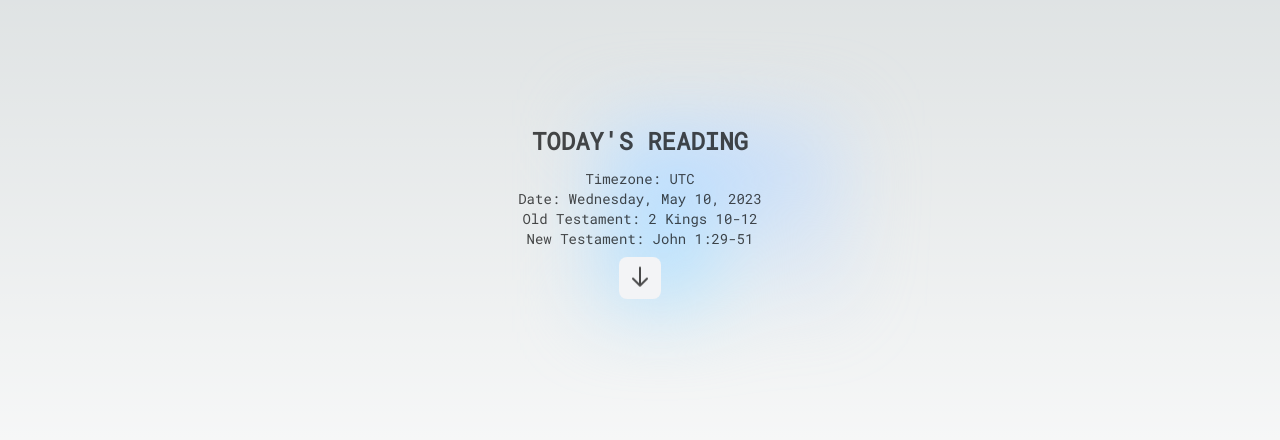
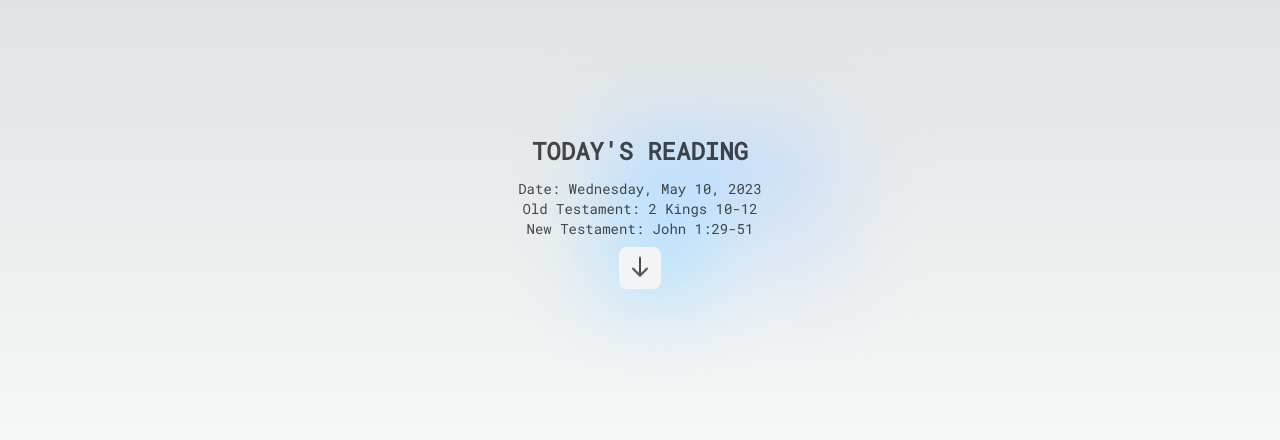
Before and after one commit to namaeconde/bible_yearly_web, a Next.js app: page / in a window 1280 px wide. Shown: the part 184-624 px from the top of the page. Built offline with nearby package versions, Linux system fonts and the light colour scheme.

Commit message:
Refactor and optimize get reading api

```diff
--- a/pages/api/reading/today.ts
+++ b/pages/api/reading/index.ts
@@ -4,7 +4,6 @@ import path from 'path'
 import { promises as fs } from 'fs'
 
 export type ReadingTodayType = {
-  Timezone: string,
   Date: string,
   "Old Testament": string,
   "New Testament": string
@@ -17,9 +16,9 @@ export default function handler(
 
   const months = ['January','February','March','April','May','June',
     'July','August','September','October','November','December'];
-  const clientTimezone = req.query["timezone"] ? req.query["timezone"] as string : "UTC"
-  const nowStr = new Date().toLocaleString("en-US", { timeZone: clientTimezone, dateStyle: "full" })
-  const now = new Date(nowStr)
+  const dateParam = req.query["date"] ? new Date(req.query["date"] as string) : new Date();
+  const formattedDate = dateParam.toLocaleString("en-US", { dateStyle: "full" })
+  const now = new Date(formattedDate);
   const date = now.getDate();
   const month = months[now.getMonth()];
 
@@ -27,8 +26,7 @@ export default function handler(
   fs.readFile(jsonDirectory + `/${month.toLowerCase()}.json`, 'utf8').then((content) => {
     const reading = JSON.parse(content)[date > -1 ? date-1 : 0];
     res.status(200).json({
-      Timezone: clientTimezone,
-      Date: `${nowStr}`,
+      Date: `${formattedDate}`,
       "Old Testament": reading["Old Testament"],
       "New Testament": reading["New Testament"]
     })
--- a/pages/components/ReadingToday.tsx
+++ b/pages/components/ReadingToday.tsx
@@ -1,4 +1,4 @@
-import { ReadingTodayType } from "@/pages/api/reading/today";
+import { ReadingTodayType } from "@/pages/api/reading";
 
 const VERSION = "NCV";
 
@@ -17,9 +17,6 @@ export default function ReadingToday({ readingToday }: { readingToday: ReadingTo
                 TODAY&apos;S READING
             </h2>
             <p className={`text-sm opacity-70`}>
-                Timezone: {readingToday["Timezone"]}
-            </p>
-            <p className={`text-sm opacity-70`}>
                 Date: {readingToday["Date"]}
             </p>
             <p className={`text-sm opacity-70`}>
@@ -36,7 +33,7 @@ export default function ReadingToday({ readingToday }: { readingToday: ReadingTo
                rel="noopener noreferrer">
                 <svg className="animate-bounce w-6 h-6 opacity-70" fill="none" strokeLinecap="round"
                      strokeLinejoin="round" strokeWidth="2" viewBox="0 0 24 24" stroke="currentColor">
-                    <path d="M19 14l-7 7m0 0l-7-7m7 7V3"></path>
+                    <path d="M19 14l-7 7m0 0l-7-7m7 7V3"/>
                 </svg>
             </a>
         </div>
--- a/pages/index.tsx
+++ b/pages/index.tsx
@@ -1,5 +1,5 @@
 import { Roboto_Mono } from 'next/font/google'
-import { ReadingTodayType } from "@/pages/api/reading/today";
+import { ReadingTodayType } from "@/pages/api/reading";
 import ReadingToday from "./components/ReadingToday";
 import useSWR from "swr";
 
@@ -12,8 +12,8 @@ export function Loading() {
     return (
         <div role="status" className="max-w-sm m-auto animate-pulse">
             <span className="relative flex h-3 w-3">
-              <span className="animate-ping absolute inline-flex h-full w-full rounded-full bg-sky-400 opacity-75"></span>
-              <span className="relative inline-flex rounded-full h-3 w-3 bg-sky-500"></span>
+              <span className="animate-ping absolute inline-flex h-full w-full rounded-full bg-sky-400 opacity-75"/>
+              <span className="relative inline-flex rounded-full h-3 w-3 bg-sky-500"/>
             </span>
         </div>
     )
@@ -23,7 +23,8 @@ export const fetcher = (...args: any) => fetch(args).then(res => res.json())
 
 export function useReadingToday() {
     const clientTimezone = Intl.DateTimeFormat().resolvedOptions().timeZone
-    const { data, error, isLoading } = useSWR<ReadingTodayType>(`/api/reading/today?timezone=${clientTimezone}`, fetcher)
+    const nowStr = new Date().toLocaleString("en-US", { timeZone: clientTimezone, dateStyle: "full" })
+    const { data, error, isLoading } = useSWR<ReadingTodayType>(`/api/reading?date=${nowStr}`, fetcher)
 
     return {
         readingToday: data,
```
